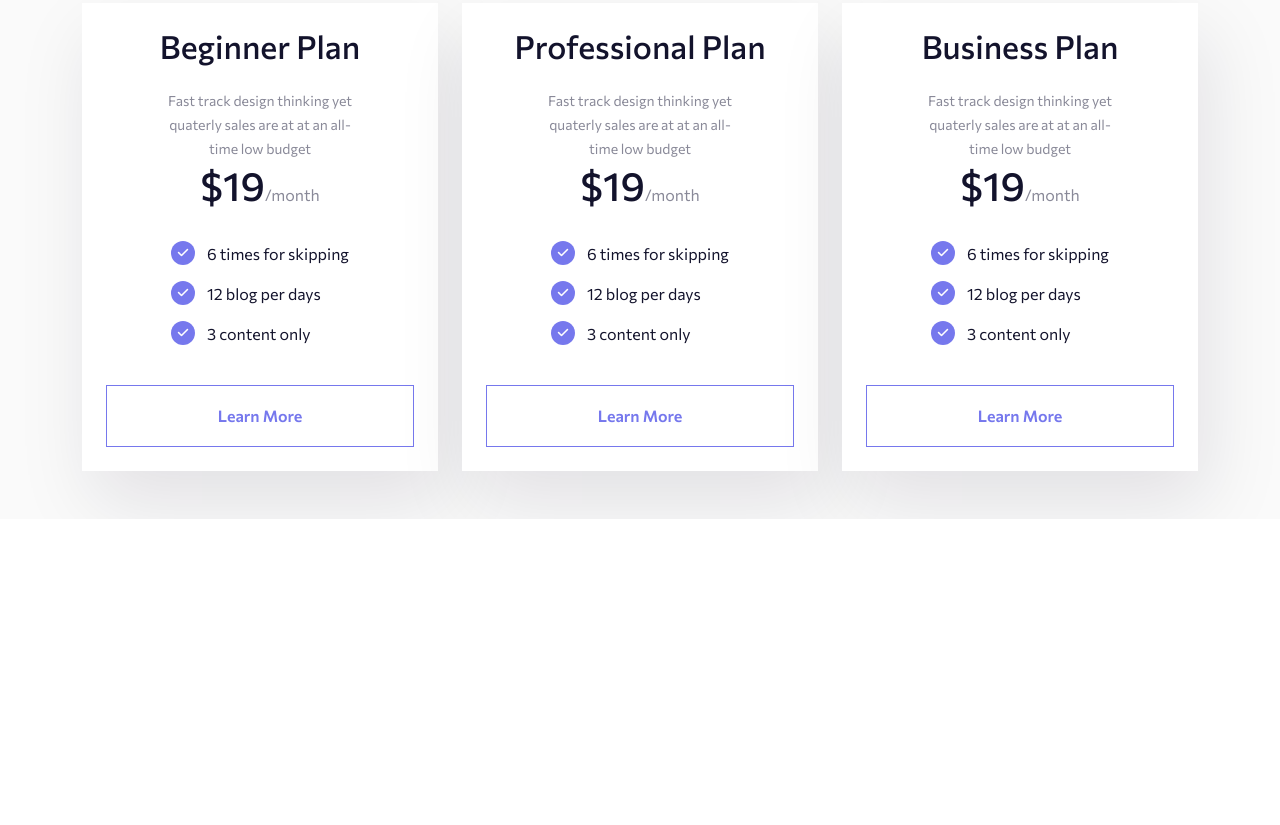
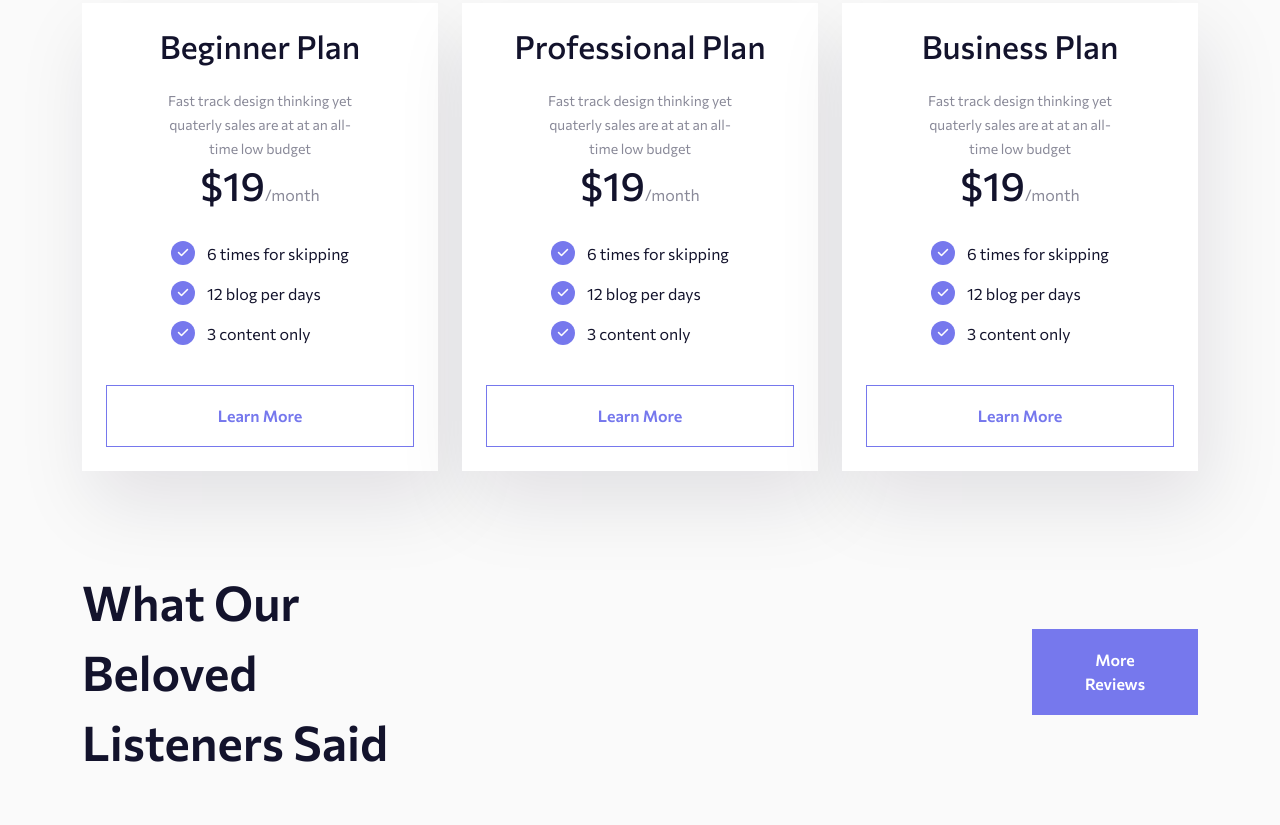
Before and after one commit to AbuJaherRakib/podcast, a plain HTML site: page index.html in a window 1280 px wide. Shown: the part 3991-4816 px from the top of the page. Before the commit the page ends 4510 px from the top, so only its background shows below. Drawn offline with nearby package versions, Linux system fonts and the light colour scheme.

Commit message:
testimonial part partial

```diff
--- a/css/style.css
+++ b/css/style.css
@@ -561,5 +561,42 @@ h1,h2,h3,h4,h5,h6,p{
 
 /* --plan section end here--- */
 
+/* --testimonial section start here--- */
+#testimonial{
+    padding-top: 48px;
+    padding-bottom: 48px;
+    background: #FAFAFA;
+}
+#testimonial h4{
+    font-size: 48px;
+    font-weight: 600;
+    line-height: 70px; /* 145.833% */
+    text-transform: capitalize;
+    color: #13132C;
+    font-family: "Commissioner", serif;
+
+}
+.testimonial-button button{
+    background-color: #7678ED;
+    color: #fff;
+    font-family: "Commissioner", serif;
+    font-weight: 600;
+    font-size: 16px;
+    padding: 18px 40px;
+    border: 1px solid #7678ED;
+    transition: all linear 0.3s;
+}
+.testimonial-button button:hover{
+    background-color: transparent;
+    color: #7678ED;
+    border: 1px solid #7678ED;
+}
+/* --testimonial section end here--- */
+
+
 /* --service section start here--- */
 /* --service section end here--- */
+
+
+/* --service section start here--- */
+/* --service section end here--- */
--- a/index.html
+++ b/index.html
@@ -570,6 +570,30 @@
         </section>
        <!-- --- plan section end here----- -->
 
+       <!-- --- testimonial section start here --  -->
+        <section id="testimonial">
+          <div class="container">
+            <div class="row d-flex justify-content-between align-items-center">
+              <div class="col-lg-4">
+                <h4>What our beloved
+                  listeners said</h4>
+              </div>
+              <div class="col-lg-2">
+                <div class="testimonial-button">
+                  <button>More Reviews</button>
+                </div>
+              </div>
+            </div>
+          </div>
+        </section>
+       <!-- --- testimonial section end here --  -->
+
+
+       <!-- --- testimonial section start here --  -->
+       <!-- --- testimonial section end here --  -->
+       <!-- --- testimonial section start here --  -->
+       <!-- --- testimonial section end here --  -->
+
 
 
 
```
